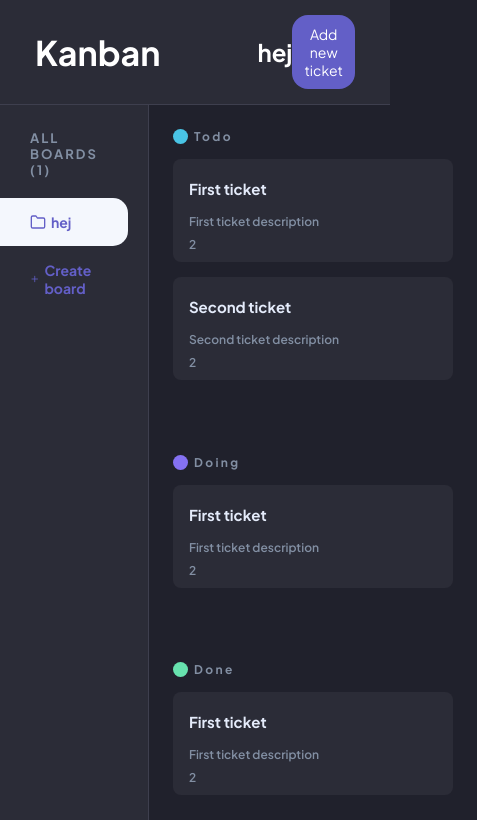
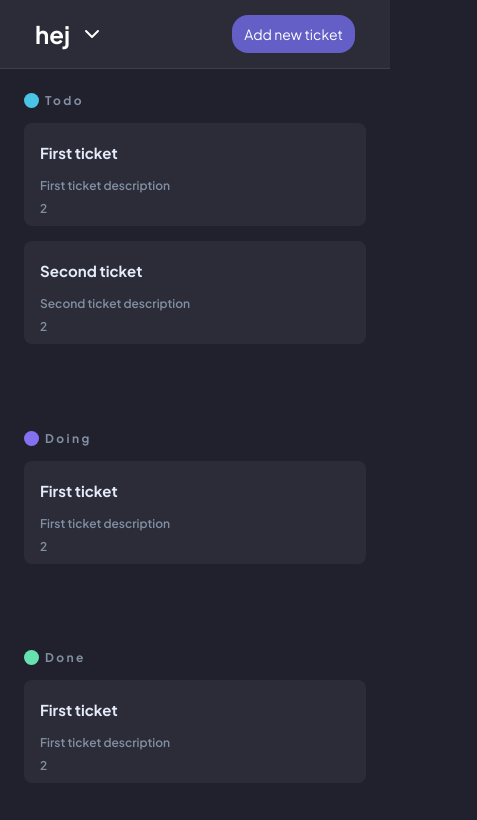
Before and after one commit to martin-apiwat/kanban-board, a React (Vite) app: page / in a window 390 px wide. Shown: the top 820 px of the page, 477 px wide, since content can reach past the window. Built offline with nearby package versions, Linux system fonts and the light colour scheme.

Commit message:
added close in projects window on small screen

```diff
--- a/src/App.tsx
+++ b/src/App.tsx
@@ -2,18 +2,27 @@ import { useState } from "react";
 import Board from "./components/Board/Board";
 import CreateTaskModel from "./components/CreateTaskModel/CreateTaskModel";
 import Navbar from "./components/Navbar/Navbar";
+import ProjectsDropdown from "./components/ProjectsDropdown/ProjectsDropdown";
 import Sidebar from "./components/Sidebar/Sidebar";
 
 export default function App() {
     const [showCreateTast, setShowCreateTask] = useState(false);
+    const [showProjectsDropdown, setShowProjectsDropDown] = useState(false);
 
     function toggleShowCreateTask() {
         setShowCreateTask(!showCreateTast);
     }
 
+    function toggleShowProjectsDropdown() {
+        setShowProjectsDropDown(!showProjectsDropdown);
+    }
+
     return (
         <div className="app">
-      <Navbar toggleShowCreateTask={toggleShowCreateTask} />
+            <Navbar
+                toggleShowCreateTask={toggleShowCreateTask}
+                toggleShowProjectsDropdown={toggleShowProjectsDropdown}
+            />
             <div className="main-container">
                 <Sidebar />
                 <Board />
@@ -21,6 +30,11 @@ export default function App() {
             {showCreateTast && (
                 <CreateTaskModel toggleShowCreateTask={toggleShowCreateTask} />
             )}
+            {showProjectsDropdown && (
+                <ProjectsDropdown
+                    toggleShowProjectsDropdown={toggleShowProjectsDropdown}
+                />
+            )}
         </div>
     );
 }
--- a/src/components/CreateTaskModel/CreateTaskModel.scss
+++ b/src/components/CreateTaskModel/CreateTaskModel.scss
@@ -14,6 +14,7 @@
         border-radius: 10px;
         width: 100%;
         max-width: 480px;
+        margin: 20px;
 
         .model-close {
             position: absolute;
--- a/src/components/Navbar/Navbar.scss
+++ b/src/components/Navbar/Navbar.scss
@@ -20,6 +20,16 @@
         flex: 1;
         align-items: center;
 
+        .navbar-dropdown {
+            display: flex;
+            align-items: center;
+            gap: 10px;
+
+            svg {
+                display: none;
+            }
+        }
+
         h4 {
             font-size: 24px;
         }
@@ -30,4 +40,14 @@
             font-size: 14px;
         }
     }
+
+    @media screen and (max-width: 800px) {
+        .navbar-logo-container {
+            display: none;
         }
+
+        .navbar-main-container .navbar-dropdown svg {
+            display: block;
+        }
+    }
+}
--- a/src/components/Navbar/Navbar.tsx
+++ b/src/components/Navbar/Navbar.tsx
@@ -1,12 +1,17 @@
 import React from "react";
+import { ChevronDown, Menu } from "react-feather";
 import { useBoardContext } from "../../context/BoardsContext";
 import "./Navbar.scss";
 
 type Props = {
     toggleShowCreateTask: () => void;
+    toggleShowProjectsDropdown: () => void;
 };
 
-export default function Navbar({ toggleShowCreateTask }: Props) {
+export default function Navbar({
+    toggleShowCreateTask,
+    toggleShowProjectsDropdown,
+}: Props) {
     const { currentProject } = useBoardContext();
 
     return (
@@ -15,7 +20,13 @@ export default function Navbar({ toggleShowCreateTask }: Props) {
                 <h1>Kanban</h1>
             </div>
             <div className="navbar-main-container">
+                <div
+                    className="navbar-dropdown"
+                    onClick={() => toggleShowProjectsDropdown()}
+                >
                     <h4>{currentProject.name}</h4>
+                    <ChevronDown />
+                </div>
                 <button className="btn" onClick={() => toggleShowCreateTask()}>
                     Add new ticket
                 </button>
--- /dev/null
+++ b/src/components/ProjectsDropdown/ProjectsDropdown.scss
@@ -0,0 +1,5 @@
+.projects-dropdown {
+    h3 {
+        margin-bottom: 15px;
+    }
+}
--- /dev/null
+++ b/src/components/ProjectsDropdown/ProjectsDropdown.tsx
@@ -0,0 +1,27 @@
+import React from "react";
+import { X } from "react-feather";
+import ProjectLinks from "../ProjectsLinks/ProjectLinks";
+import "./ProjectsDropdown.scss";
+
+type Props = {
+    toggleShowProjectsDropdown: () => void;
+};
+
+export default function ProjectsDropdown({
+    toggleShowProjectsDropdown,
+}: Props) {
+    return (
+        <div className="model-container">
+            <div className="model-card projects-dropdown">
+                <div
+                    className="model-close"
+                    onClick={() => toggleShowProjectsDropdown()}
+                >
+                    <X />
+                </div>
+                <h3>All projects</h3>
+                <ProjectLinks />
+            </div>
+        </div>
+    );
+}
--- /dev/null
+++ b/src/components/ProjectsLinks/ProjectLinks.scss
@@ -0,0 +1,64 @@
+.projects-links {
+    .sidebar-items {
+        list-style: none;
+
+        li {
+            padding: 15px 30px;
+            margin-right: 20px;
+            border-radius: 0 15px 15px 0;
+            font-weight: 700;
+            font-size: 14px;
+            cursor: pointer;
+            display: flex;
+            align-items: center;
+            gap: 5px;
+
+            svg {
+                height: 16px;
+                width: 16px;
+            }
+
+            &:hover,
+            &.active {
+                background-color: var(--text-dimmed);
+                color: var(--primary);
+            }
+
+            &:last-child {
+                background-color: transparent;
+                color: var(--primary);
+
+                &:hover {
+                    background-color: var(--primary);
+                    color: var(--text);
+                }
+            }
+        }
+    }
+
+    form {
+        padding: 0 25px;
+    }
+
+    input {
+        width: 100%;
+        border-radius: 5px;
+        display: block;
+        border: 1px solid var(--bg-lines);
+        background-color: var(--bg-lines);
+        padding: 4px 12px;
+        color: var(--text);
+        outline: none;
+        margin-bottom: 6px;
+
+        &:focus {
+            border-color: var(--primary);
+        }
+    }
+
+    button {
+        border-radius: 5px;
+        width: 100%;
+        padding: 6px 5px;
+    }
+}
--- /dev/null
+++ b/src/components/ProjectsLinks/ProjectLinks.tsx
@@ -0,0 +1,51 @@
+import { useState } from "react";
+import { Folder, Plus } from "react-feather";
+import { useBoardContext } from "../../context/BoardsContext";
+import "./ProjectLinks.scss";
+
+export default function ProjectLinks() {
+    const { projects, createProject, currentProject, changeBoard } =
+        useBoardContext();
+    const [showCreateProject, setShowCreateProject] = useState(false);
+    const [projectName, setProjectName] = useState("");
+
+    return (
+        <div className="projects-links">
+            <ul className="sidebar-items">
+                {projects.map((project, index) => (
+                    <li
+                        className={
+                            project.id === currentProject.id ? "active" : ""
+                        }
+                        onClick={() => changeBoard(index)}
+                    >
+                        <Folder />
+                        {project.name}
+                    </li>
+                ))}
+
+                <li onClick={() => setShowCreateProject(!showCreateProject)}>
+                    <Plus />
+                    Create board
+                </li>
+            </ul>
+            {showCreateProject && (
+                <form
+                    onSubmit={(e) => {
+                        e.preventDefault();
+                        createProject(projectName);
+                        setProjectName("");
+                        setShowCreateProject(false);
+                    }}
+                >
+                    <input
+                        type="text"
+                        value={projectName}
+                        onChange={(e) => setProjectName(e.target.value)}
+                    />
+                    <button className="btn">Create</button>
+                </form>
+            )}
+        </div>
+    );
+}
--- a/src/components/Sidebar/Sidebar.scss
+++ b/src/components/Sidebar/Sidebar.scss
@@ -14,66 +14,7 @@
         letter-spacing: 2px;
     }
 
-  .sidebar-items {
-    list-style: none;
-
-    li {
-      padding: 15px 30px;
-      margin-right: 20px;
-      border-radius: 0 15px 15px 0;
-      font-weight: 700;
-      font-size: 14px;
-      cursor: pointer;
-      display: flex;
-      align-items: center;
-      gap: 5px;
-
-      svg {
-        height: 16px;
-        width: 16px;
-      }
-
-      &:hover,
-      &.active {
-        background-color: var(--text-dimmed);
-        color: var(--primary);
-      }
-
-      &:last-child {
-        background-color: transparent;
-        color: var(--primary);
-
-        &:hover {
-          background-color: var(--primary);
-          color: var(--text);
+    @media screen and (max-width: 800px) {
+        display: none;
     }
 }
-    }
-  }
-
-  form {
-    padding: 0 25px;
-  }
-
-  input {
-    width: 100%;
-    border-radius: 5px;
-    display: block;
-    border: 1px solid var(--bg-lines);
-    background-color: var(--bg-lines);
-    padding: 4px 12px;
-    color: var(--text);
-    outline: none;
-    margin-bottom: 6px;
-
-    &:focus {
-      border-color: var(--primary);
-    }
-  }
-
-  button {
-    border-radius: 5px;
-    width: 100%;
-    padding: 6px 5px;
-  }
-}
--- a/src/components/Sidebar/Sidebar.tsx
+++ b/src/components/Sidebar/Sidebar.tsx
@@ -1,54 +1,16 @@
-import React, { useState } from "react";
-import { Folder, Plus } from "react-feather";
 import "./Sidebar.scss";
 import { useBoardContext } from "../../context/BoardsContext";
+import ProjectLinks from "../ProjectsLinks/ProjectLinks";
 
 type Props = {};
 
-export default function Sidebar({}: Props) {
-    const { projects, createProject, currentProject, changeBoard } =
-        useBoardContext();
-    const [showCreateProject, setShowCreateProject] = useState(false);
-    const [projectName, setProjectName] = useState("");
+export default function Sidebar() {
+    const { projects } = useBoardContext();
 
     return (
         <div className="sidebar">
             <p>ALL BOARDS ({projects.length})</p>
-            <ul className="sidebar-items">
-                {projects.map((project, index) => (
-                    <li
-                        className={
-                            project.id === currentProject.id ? "active" : ""
-                        }
-                        onClick={() => changeBoard(index)}
-                    >
-                        <Folder />
-                        {project.name}
-                    </li>
-                ))}
-
-                <li onClick={() => setShowCreateProject(!showCreateProject)}>
-                    <Plus />
-                    Create board
-                </li>
-            </ul>
-            {showCreateProject && (
-                <form
-                    onSubmit={(e) => {
-                        e.preventDefault();
-                        createProject(projectName);
-                        setProjectName("");
-                        setShowCreateProject(false);
-                    }}
-                >
-                    <input
-                        type="text"
-                        value={projectName}
-                        onChange={(e) => setProjectName(e.target.value)}
-                    />
-                    <button className="btn">Create</button>
-                </form>
-            )}
+            <ProjectLinks />
         </div>
     );
 }
```
Lines whose indentation alone changed are shown as unchanged.
